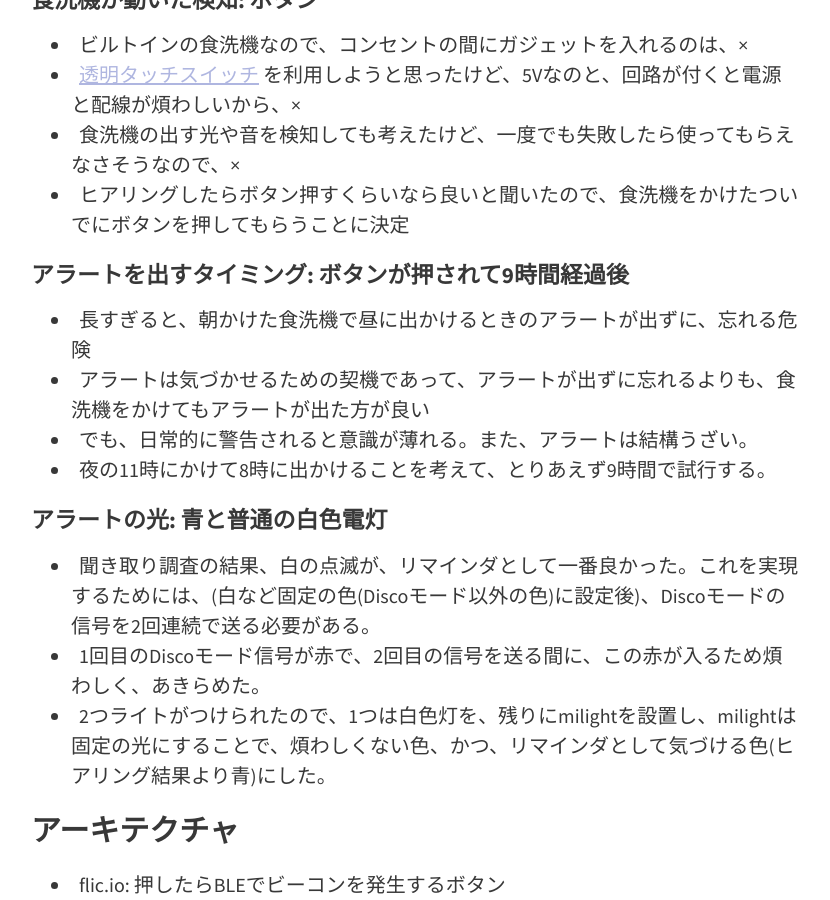
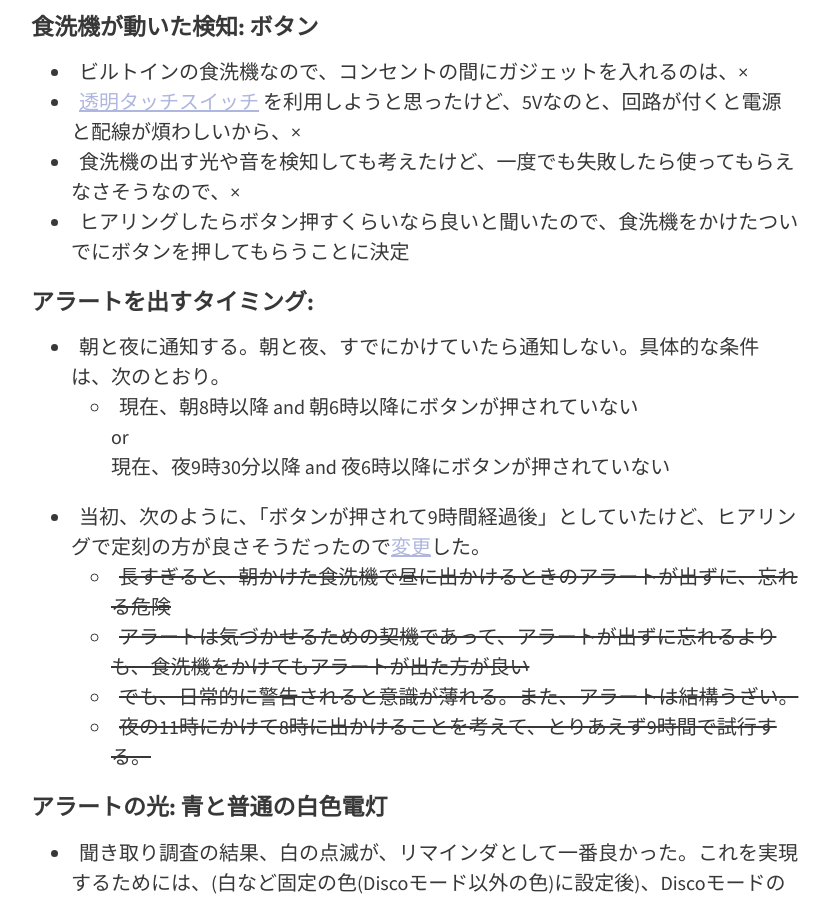
Before and after one commit to ichusrlocalbin/ichusrlocalbin.github.io, a Jekyll site: the page built from _posts/2016-09-05-dishwasher-reminder.md, in a window 1280 px wide and 900 px high, scrolled down 2110 px. Shown: the whole window, without its empty margins (225-1055 px from the left). Built offline with Jekyll 4.4.1, drawn with Linux system fonts in a browser that asks for light colours; nearby versions of some CDN libraries; some of the changed text lies outside the part shown.

Commit message:
warn by using fixed time

```diff
--- a/_posts/2016-09-05-dishwasher-reminder.md
+++ b/_posts/2016-09-05-dishwasher-reminder.md
@@ -19,7 +19,7 @@ tags: [IoT, デザイン]
     </div>
     <div class="post-image">
       <a href="/images/posts/dishwasher-reminder/warning_light.jpg"><img src="/images/posts/dishwasher-reminder/warning_light.jpg"></a>
-      <div class="post-image-info">しばらくボタンを押さないと、食洗機をかけ忘れてないかという警告で青くなる</div>
+      <div class="post-image-info">朝と夜にボタンを押していないと、食洗機をかけ忘れてないかという警告で青くなる</div>
     </div>
     <div class="post-image">
       <a href="/images/posts/dishwasher-reminder/warning_light_up.jpg"><img src="/images/posts/dishwasher-reminder/warning_light_up.jpg"></a>
@@ -59,12 +59,17 @@ tags: [IoT, デザイン]
 * 食洗機の出す光や音を検知しても考えたけど、一度でも失敗したら使ってもらえなさそうなので、×
 * ヒアリングしたらボタン押すくらいなら良いと聞いたので、食洗機をかけたついでにボタンを押してもらうことに決定
 
-### アラートを出すタイミング: ボタンが押されて9時間経過後
+### アラートを出すタイミング:
 
-* 長すぎると、朝かけた食洗機で昼に出かけるときのアラートが出ずに、忘れる危険
-* アラートは気づかせるための契機であって、アラートが出ずに忘れるよりも、食洗機をかけてもアラートが出た方が良い
-* でも、日常的に警告されると意識が薄れる。また、アラートは結構うざい。
-* 夜の11時にかけて8時に出かけることを考えて、とりあえず9時間で試行する。
+* 朝と夜に通知する。朝と夜、すでにかけていたら通知しない。具体的な条件は、次のとおり。
+  * 現在、朝8時以降 and 朝6時以降にボタンが押されていない
+    or
+    現在、夜9時30分以降 and 夜6時以降にボタンが押されていない
+* 当初、次のように、「ボタンが押されて9時間経過後」としていたけど、ヒアリングで定刻の方が良さそうだったので[変更](https://github.com/ichusrlocalbin/dishwasher-reminder-home-status/pull/1/files)した。
+  * ~~長すぎると、朝かけた食洗機で昼に出かけるときのアラートが出ずに、忘れる危険~~
+  * ~~アラートは気づかせるための契機であって、アラートが出ずに忘れるよりも、食洗機をかけてもアラートが出た方が良い~~
+  * ~~でも、日常的に警告されると意識が薄れる。また、アラートは結構うざい。~~
+  * ~~夜の11時にかけて8時に出かけることを考えて、とりあえず9時間で試行する。~~
 
 ### アラートの光: 青と普通の白色電灯
 
```
